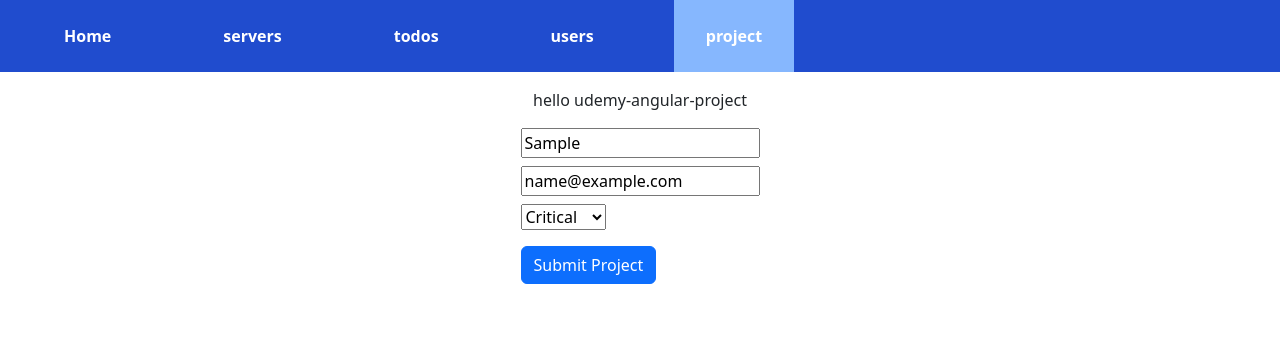
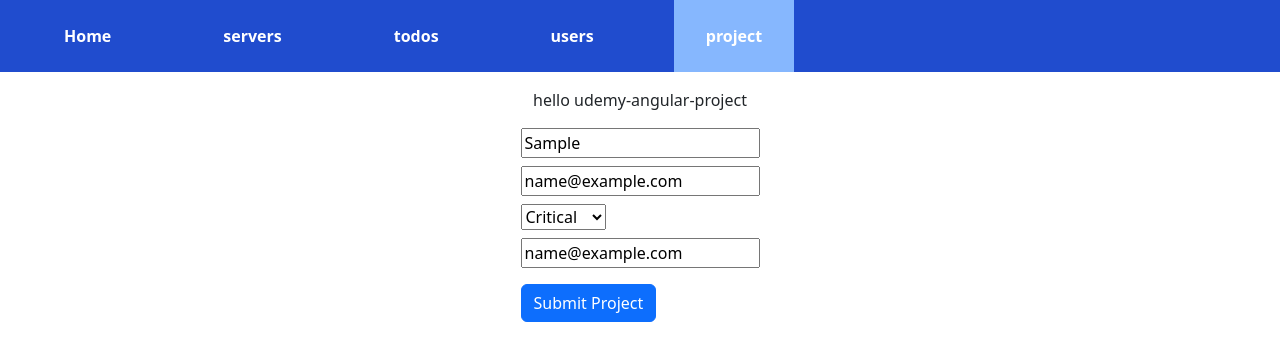
Before and after one commit to Armanhurian/udemy-angular-project, an Angular app: page /project in a window 1280 px wide. Both pictures are taken after typing "Sample", "name@example.com" into the empty fields and a click on the button "Submit Project". Shown: the top 360 px of the page. Built offline with nearby package versions, Linux system fonts and the light colour scheme.

Commit message:
6 Day of practice Udemy

```diff
--- a/src/app/app.module.ts
+++ b/src/app/app.module.ts
@@ -17,6 +17,7 @@ import { UsersComponent } from './users/users.component';
 import { UserLoginComponent } from './users/user-login/user-login.component';
 import { DrivenExampleFormComponent } from './driven-example-form/driven-example-form.component';
 import { ProjectComponent } from './project/project.component';
+import { UsersService } from './users.service';
 
 @NgModule({
   declarations: [
@@ -40,7 +41,6 @@ import { ProjectComponent } from './project/project.component';
     FormsModule,
     ReactiveFormsModule
   ],
-  providers: [],
   bootstrap: [AppComponent]
 })
 export class AppModule { }
--- a/src/app/project/project.component.html
+++ b/src/app/project/project.component.html
@@ -32,6 +32,10 @@
                 <option value="Finished" id="Finished">Finished</option>
             </select>
         </div>
+        <div formArrayName="skills" class="mt-2" *ngFor="let skill of mySkills ; let i = index ">
+            <input [formControlName]="i" type="text">
+        </div>
+
         <button class="btn btn-primary d-flex justify-content-center mt-3" type="submit">Submit Project</button>
     </form>
 </div>
--- a/src/app/project/project.component.ts
+++ b/src/app/project/project.component.ts
@@ -1,6 +1,5 @@
-import { Component } from '@angular/core';
-import { FormControl, FormControlName, FormGroup, Validators, isFormControl } from '@angular/forms';
-import { Observable } from 'rxjs';
+import { Component, OnInit } from '@angular/core';
+import { FormArray, FormControl, FormControlName, FormGroup, Validators, isFormControl } from '@angular/forms';
 import { forbiddenValidators } from './forbidden-validators';
 
 @Component({
@@ -8,7 +7,7 @@ import { forbiddenValidators } from './forbidden-validators';
   templateUrl: './project.component.html',
   styleUrls: ['./project.component.css']
 })
-export class ProjectComponent {
+export class ProjectComponent implements OnInit{
 
   isValidTestText = false;
 
@@ -16,10 +15,25 @@ export class ProjectComponent {
   projectForm = new FormGroup ({
     'projectName' :new FormControl('',[Validators.required,forbiddenValidators.customForbidden]) ,
     'email' : new FormControl('',[Validators.required,Validators.email]),
-    'status' : new FormControl('Critical')
+    'status' : new FormControl('Critical'),
+    'skills' : new FormArray([])
   })
 
+  ngOnInit(): void {
+    console.log(this.projectForm.get('skills')?.value);
+
+  }
+
+  get mySkills():any{
+    return this.projectForm.get('skills')?.value
+  }
+
+
   submitForm(){
+
+
+    (<FormArray>this.projectForm.get('skills')).push(this.projectForm.get('email'))
+
     if(this.projectForm.get('projectName')?.errors){
 
       this.isValidTestText = true
--- a/src/app/users/users.component.ts
+++ b/src/app/users/users.component.ts
@@ -6,11 +6,12 @@ import { UsersService } from '../users.service';
   templateUrl: './users.component.html',
   styleUrls: ['./users.component.css'],
 })
-export class UsersComponent {
+export class UsersComponent{
 
   constructor (private usersService : UsersService) {}
 
   usersList : any[] = this.usersService.users
+
 
   emailHandler(event : string){
 
```
